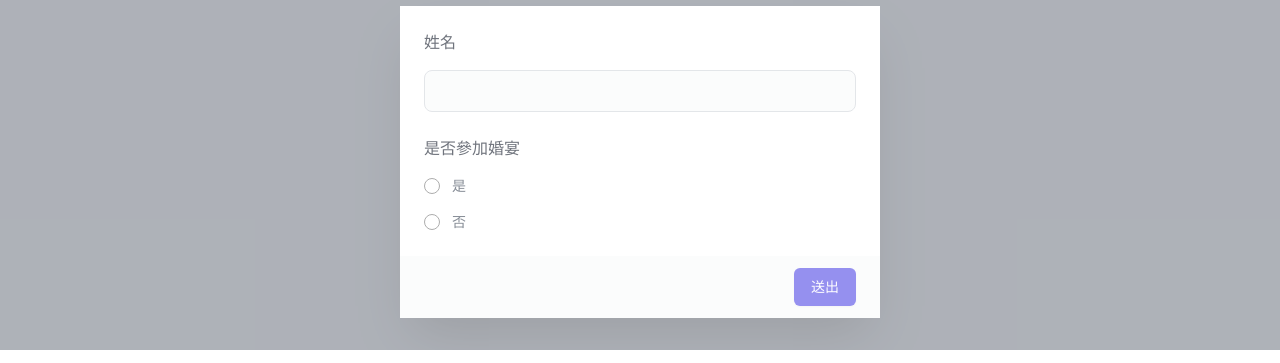
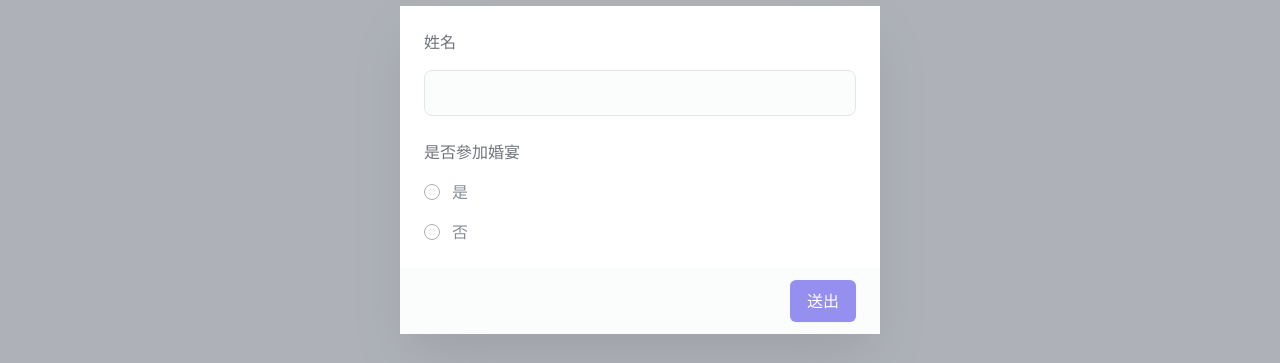
Before and after one commit to andyy0123/andyy0123.github.io, a React (Vite) app: page / in a window 1280 px wide. Shown: the part 1306-1669 px from the top of the page. Built offline with nearby package versions, Linux system fonts and the light colour scheme; a web font is replaced by a local one.

Commit message:
Remove text-sm & dark mode

```diff
--- a/src/components/Form.jsx
+++ b/src/components/Form.jsx
@@ -87,7 +87,7 @@ const Form = () => {
               value={true}
               className='h-4 w-4 border-gray-300 text-indigo-600 focus:ring-indigo-500'
             />
-            <label className='ml-3 block text-sm font-medium text-gray-700'>是</label>
+            <label className='ml-3 block font-medium text-gray-700'>是</label>
           </div>
           <div className='flex items-center'>
             <input
@@ -99,7 +99,7 @@ const Form = () => {
               value={false}
               className='h-4 w-4 border-gray-300 text-indigo-600 focus:ring-indigo-500'
             />
-            <label className='ml-3 block text-sm font-medium text-gray-700'>否</label>
+            <label className='ml-3 block font-medium text-gray-700'>否</label>
           </div>
         </div>
       </div>
@@ -132,7 +132,7 @@ const Form = () => {
               value='paper'
               className='h-4 w-4 border-gray-300 text-indigo-600 focus:ring-indigo-500'
             />
-            <label className='ml-3 block text-sm font-medium text-gray-700'>紙本喜帖</label>
+            <label className='ml-3 block font-medium text-gray-700'>紙本喜帖</label>
           </div>
           <div className='flex items-center'>
             <input
@@ -144,7 +144,7 @@ const Form = () => {
               value='elec'
               className='h-4 w-4 border-gray-300 text-indigo-600 focus:ring-indigo-500'
             />
-            <label className='ml-3 block text-sm font-medium text-gray-700'>電子喜帖</label>
+            <label className='ml-3 block font-medium text-gray-700'>電子喜帖</label>
           </div>
           <div className='flex items-center'>
             <input
@@ -156,7 +156,7 @@ const Form = () => {
               value='both'
               className='h-4 w-4 border-gray-300 text-indigo-600 focus:ring-indigo-500'
             />
-            <label className='ml-3 block text-sm font-medium text-gray-700'>我全都要</label>
+            <label className='ml-3 block font-medium text-gray-700'>我全都要</label>
           </div>
           <div className='flex items-center'>
             <input
@@ -168,7 +168,7 @@ const Form = () => {
               value='none'
               className='h-4 w-4 border-gray-300 text-indigo-600 focus:ring-indigo-500'
             />
-            <label className='ml-3 block text-sm font-medium text-gray-700'>我不需要歐</label>
+            <label className='ml-3 block font-medium text-gray-700'>我不需要歐</label>
           </div>
         </div>
       </div>
@@ -305,7 +305,7 @@ const Form = () => {
               value={true}
               className='h-4 w-4 border-gray-300 text-indigo-600 focus:ring-indigo-500'
             />
-            <label className='ml-3 block text-sm font-medium text-gray-700'>需要</label>
+            <label className='ml-3 block font-medium text-gray-700'>需要</label>
           </div>
           <div className='flex items-center'>
             <input
@@ -315,7 +315,7 @@ const Form = () => {
               value={false}
               className='h-4 w-4 border-gray-300 text-indigo-600 focus:ring-indigo-500'
             />
-            <label className='ml-3 block text-sm font-medium text-gray-700'>自行前往</label>
+            <label className='ml-3 block font-medium text-gray-700'>自行前往</label>
           </div>
         </div>
       </div>
@@ -370,7 +370,7 @@ const Form = () => {
       <div className='bg-gray-50 px-4 py-3 text-right sm:px-6'>
         <input
           type='submit'
-          className={`inline-flex justify-center rounded-md border border-transparent bg-indigo-600 py-2 px-4 text-sm font-medium text-white shadow-sm ${
+          className={`inline-flex justify-center rounded-md border border-transparent bg-indigo-600 py-2 px-4 font-medium text-white shadow-sm ${
             !isDisabledSubmit
               ? 'hover:bg-indigo-700 focus:outline-none focus:ring-2 focus:ring-indigo-500 focus:ring-offset-2 cursor-pointer'
               : 'cursor-not-allowed'
@@ -387,11 +387,11 @@ const Form = () => {
         <button
           disabled
           type='button'
-          className='py-2.5 px-5 mr-2 text-sm font-medium text-gray-900 bg-white rounded-lg border border-gray-200 hover:bg-gray-100 hover:text-blue-700 focus:z-10 focus:ring-4 focus:outline-none focus:ring-blue-700 focus:text-blue-700 dark:bg-gray-800 dark:text-gray-400 dark:border-gray-600 dark:hover:text-white dark:hover:bg-gray-700 inline-flex items-center'>
+          className='py-2.5 px-5 mr-2 font-medium text-gray-900 bg-white rounded-lg border border-gray-200 hover:bg-gray-100 hover:text-blue-700 focus:z-10 focus:ring-4 focus:outline-none focus:ring-blue-700 focus:text-blue-700 inline-flex items-center'>
           <svg
             aria-hidden='true'
             role='status'
-            className='inline w-4 h-4 mr-2 text-gray-200 animate-spin dark:text-gray-600'
+            className='inline w-4 h-4 mr-2 text-gray-200 animate-spin'
             viewBox='0 0 100 101'
             fill='none'
             xmlns='http://www.w3.org/2000/svg'>
--- a/src/style.js
+++ b/src/style.js
@@ -24,10 +24,10 @@ const styles = {
   slickArrow: 'block absolute w-24px h-24px p-0 cursor-pointer top-[calc(50%_-_24px)]',
   slickImg: 'max-h-80 mx-auto',
 
-  textInput: 'bg-gray-50 border border-gray-300 text-gray-900 text-sm rounded-lg focus:ring-blue-500 focus:border-blue-500 block w-full mt-4 p-2.5 dark:bg-gray-700 dark:border-gray-600 dark:placeholder-gray-400 dark:text-white dark:focus:ring-blue-500 dark:focus:border-blue-500',
-  selectList: 'block my-4 py-2.5 px-2 w-full text-sm text-gray-500 bg-transparent border-0 border-b-2 border-gray-200 appearance-none dark:text-gray-400 dark:border-gray-700 focus:outline-none focus:ring-0 focus:border-gray-200 peer',
-  question: 'block mb-2 text-base font-medium text-gray-900 dark:text-white',
-  textarea: 'block p-2.5 w-full text-sm text-gray-900 bg-gray-50 rounded-lg border border-gray-300 focus:ring-blue-500 focus:border-blue-500 dark:bg-gray-700 dark:border-gray-600 dark:placeholder-gray-400 dark:text-white dark:focus:ring-blue-500 dark:focus:border-blue-500',
+  textInput: 'bg-gray-50 border border-gray-300 text-gray-900 rounded-lg focus:ring-blue-500 focus:border-blue-500 block w-full mt-4 p-2.5',
+  selectList: 'block my-4 py-2.5 px-2 w-full text-gray-500 bg-transparent border-0 border-b-2 border-gray-200 appearance-none focus:outline-none focus:ring-0 focus:border-gray-200 peer',
+  question: 'block mb-2 text-base font-medium text-gray-900',
+  textarea: 'block p-2.5 w-full text-gray-900 bg-gray-50 rounded-lg border border-gray-300 focus:ring-blue-500 focus:border-blue-500',
 };
 
 export const layout = {
```
